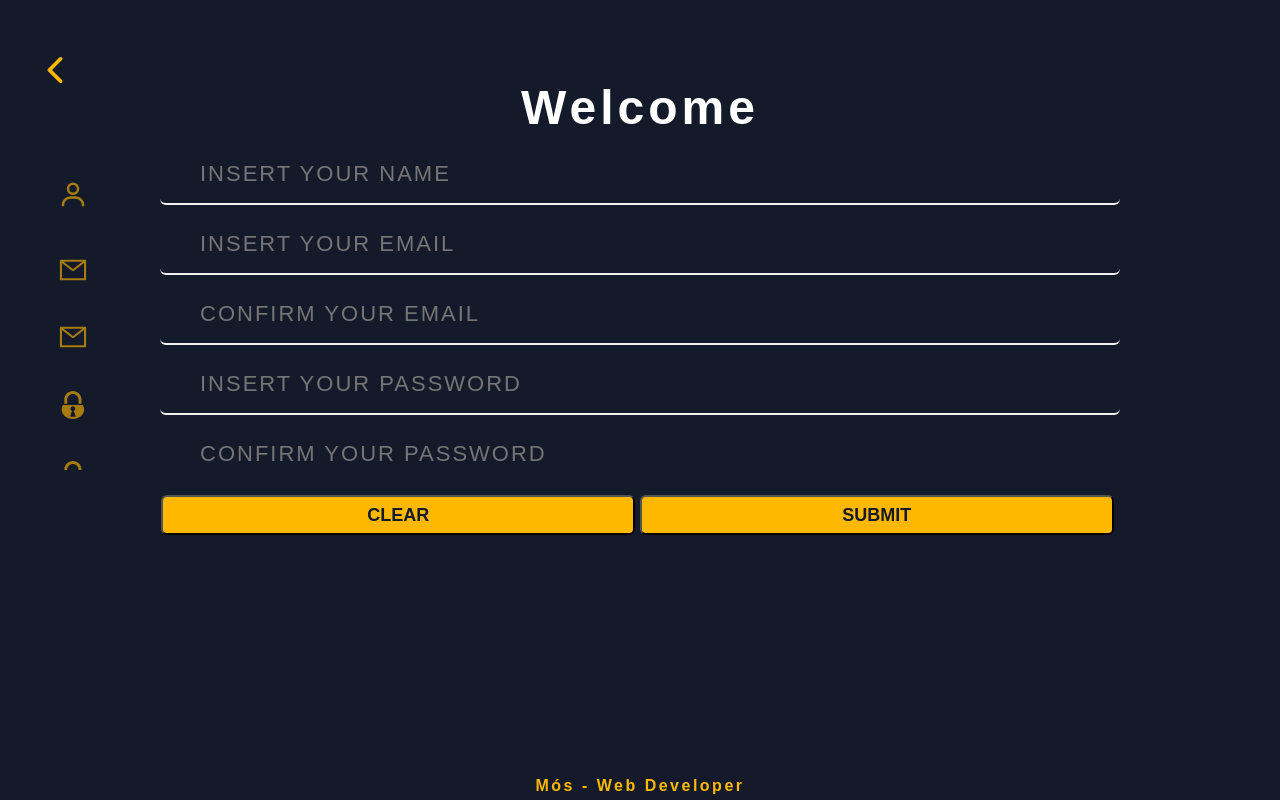
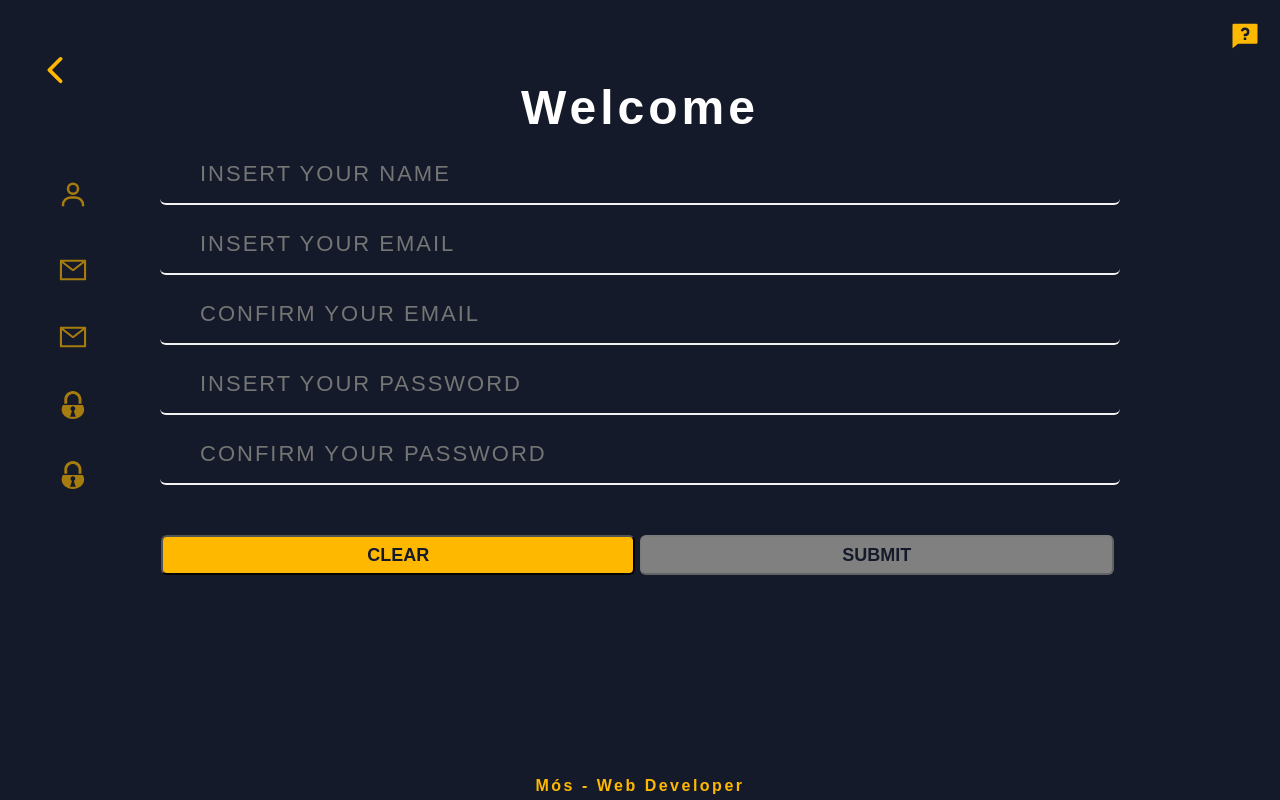
Before and after one commit to FernandoMos92/todo-blitz, a React (Create React App) app: page / in a window 1280 px wide. Built offline with nearby package versions, Linux system fonts and the light colour scheme; a web font is replaced by a local one.

Commit message:
:sparkles: Register page completed style, i still need to do the validations

```diff
--- /dev/null
+++ b/src/components/QuestionRegister/index.tsx
@@ -0,0 +1,16 @@
+import React from 'react'
+
+export default function QuestionRegister() {
+  return (
+    <div>
+      <h4>Rules for creating a new user</h4>
+
+      <ul>
+        <li>Provide a valid email</li>
+        <li>Choose a password that contains at least 8 alphanumeric characters</li>
+      </ul>
+
+      <button>Close</button>
+    </div>
+  )
+}
--- a/src/pages/Register/Register.scss
+++ b/src/pages/Register/Register.scss
@@ -1,6 +1,20 @@
 .main-containet-form{
   position: relative;
   height: 100vh;
+}
+
+.question-icon {
+  fill: #ffb800;
+  font-size: 30px;
+  top: 20px;
+  right: 20px;
+  position: absolute;
+  z-index: 2;
+  transition: all .2s ease-in-out;
+}
+
+.question-icon:active {
+  transform: scale(.8);
 }
 
 h1 {
@@ -76,7 +90,7 @@ form {
   flex-flow: row nowrap;
   position: absolute;
   justify-content: center;
-  bottom: 30%;
+  bottom: 25%;
   height: 90px;
   width: 100%;
 
--- a/src/pages/Register/index.tsx
+++ b/src/pages/Register/index.tsx
@@ -5,14 +5,22 @@ import { BiUser } from 'react-icons/bi';
 import { AiOutlineMail } from 'react-icons/ai';
 import { GiPadlock, GiPadlockOpen } from 'react-icons/gi';
 import { IoIosArrowBack } from 'react-icons/io';
+import { RiQuestionnaireFill } from 'react-icons/ri';
+import QuestionRegister from '../../components/QuestionRegister';
 
 export default function Register() {
 
   const [isPassword, setIsPassword] = useState(false);
   const [isConfirm, setIsConfirm] = useState(false);
+  const [isButtonDisabled, setIsButtonDisabled] = useState(true);
 
-  return (
+  //CRIAR UM ESTADO GLOBAL PARA GERENCIAR A ABERTURA E FECHAMENTO DO MODAL!
+  const [isOpenModal, setIsOpenModal] = useState(false);
+
+
+  return isOpenModal ? <QuestionRegister /> : (
     <div className='main-containet-form'>
+      <RiQuestionnaireFill className='question-icon' />
       <h1>Welcome</h1>
       <IoIosArrowBack className='icon-back-page' />
       <form action="/form">
@@ -34,10 +42,15 @@ export default function Register() {
 
       <div className='container-button'>
         <button>Clear</button>
-        <button>Submit</button>
+        <button
+          disabled={isButtonDisabled}
+          style={isButtonDisabled ? { backgroundColor: "gray" } : { backgroundColor: "#ffb800" }}
+        >
+          Submit
+        </button>
       </div>
 
       <span className='tag-developer'>Mós - Web Developer</span>
-    </div>
+    </div >
   )
 }
```
